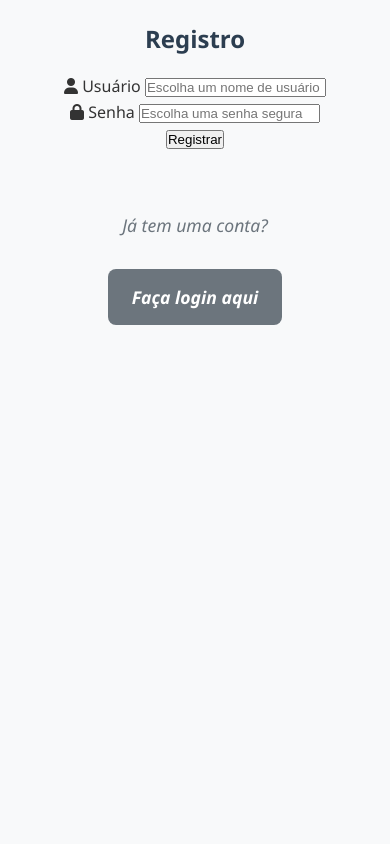
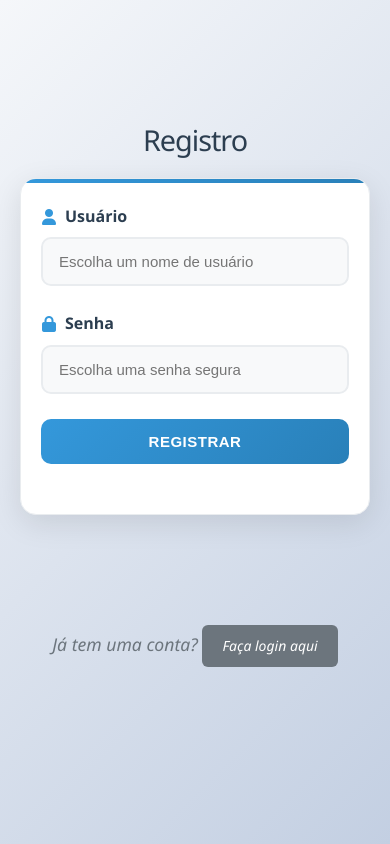
Before and after one commit to GorilAas/AcoesSite, a website: page registro.html in a window 390 px wide. Drawn offline with Linux system fonts and the light colour scheme.

Commit message:
Update style.css

```diff
--- a/CSS/style.css
+++ b/CSS/style.css
@@ -3,6 +3,213 @@
     Criado em: 6 de mai. de 2025
     Autor: Guilherme
 */
+/* ---------- ESTILOS PARA LOGIN E REGISTRO ---------- */
+
+/* Caixa principal do formulário */
+.login-box {
+    background: white;
+    border: 1px solid #e9ecef;
+    border-radius: 16px;
+    padding: 40px;
+    margin: 40px auto;
+    max-width: 450px;
+    box-shadow: 0 8px 30px rgba(0,0,0,0.1);
+    position: relative;
+    overflow: hidden;
+}
+
+.login-box::before {
+    content: '';
+    position: absolute;
+    top: 0;
+    left: 0;
+    right: 0;
+    height: 4px;
+    background: linear-gradient(90deg, #3498db, #2980b9);
+}
+
+/* Estilos dos campos do formulário */
+.login-box form div {
+    margin-bottom: 25px;
+}
+
+.login-box label {
+    display: block;
+    margin-bottom: 8px;
+    color: #2c3e50;
+    font-weight: 600;
+    font-size: 16px;
+    display: flex;
+    align-items: center;
+    gap: 8px;
+}
+
+.login-box label i {
+    color: #3498db;
+    width: 16px;
+}
+
+.login-box input[type="text"],
+.login-box input[type="password"] {
+    width: 100%;
+    padding: 16px 20px;
+    border: 2px solid #e9ecef;
+    border-radius: 10px;
+    font-size: 16px;
+    transition: all 0.3s ease;
+    background: #f8f9fa;
+}
+
+.login-box input[type="text"]:focus,
+.login-box input[type="password"]:focus {
+    border-color: #3498db;
+    box-shadow: 0 0 0 3px rgba(52, 152, 219, 0.1);
+    outline: none;
+    background: white;
+}
+
+.login-box input[type="submit"] {
+    width: 100%;
+    padding: 16px 20px;
+    background: linear-gradient(135deg, #3498db, #2980b9);
+    color: white;
+    border: none;
+    border-radius: 10px;
+    font-size: 18px;
+    font-weight: 600;
+    cursor: pointer;
+    transition: all 0.3s ease;
+    text-transform: uppercase;
+    letter-spacing: 0.5px;
+}
+
+.login-box input[type="submit"]:hover {
+    background: linear-gradient(135deg, #2980b9, #1f5582);
+    transform: translateY(-2px);
+    box-shadow: 0 8px 25px rgba(52, 152, 219, 0.3);
+}
+
+.login-box input[type="submit"]:active {
+    transform: translateY(0);
+}
+
+/* Mensagens de erro e sucesso */
+.mensagem-erro,
+.mensagem-sucesso {
+    padding: 15px 20px;
+    border-radius: 8px;
+    margin-top: 20px;
+    font-weight: 500;
+    text-align: center;
+    display: none; /* Inicialmente oculta */
+}
+
+.mensagem-erro {
+    background: #ffeaea;
+    color: #721c24;
+    border: 1px solid #f5c6cb;
+}
+
+.mensagem-sucesso {
+    background: #d4edda;
+    color: #155724;
+    border: 1px solid #c3e6cb;
+}
+
+/* Quando as mensagens são exibidas */
+.mensagem-erro:not(:empty),
+.mensagem-sucesso:not(:empty) {
+    display: block;
+    animation: fadeIn 0.4s ease-out;
+}
+
+/* Espaçamento para os links */
+.mt-20 {
+    margin-top: 20px;
+}
+
+/* Ajustes no link de registro/login */
+.text-center .voltar-link {
+    display: inline-flex;
+    align-items: center;
+    gap: 8px;
+    background: #6c757d;
+    color: white;
+    padding: 10px 20px;
+    text-decoration: none;
+    border-radius: 6px;
+    font-weight: 500;
+    font-size: 14px;
+    transition: all 0.3s ease;
+}
+
+.text-center .voltar-link:hover {
+    background: #5a6268;
+    transform: translateY(-1px);
+    text-decoration: none;
+    color: white;
+    box-shadow: 0 4px 10px rgba(108, 117, 125, 0.2);
+}
+
+/* Centralização do container de login */
+body {
+    display: flex;
+    align-items: center;
+    justify-content: center;
+    min-height: 100vh;
+    background: linear-gradient(135deg, #f5f7fa 0%, #c3cfe2 100%);
+}
+
+.container {
+    width: 100%;
+    max-width: 500px;
+    margin: 0 auto;
+    padding: 20px;
+}
+
+/* Título da página */
+.container h1 {
+    color: #2c3e50;
+    font-size: 2.5em;
+    margin-bottom: 10px;
+    text-align: center;
+    font-weight: 300;
+    letter-spacing: -1px;
+}
+
+/* Responsividade para login */
+@media (max-width: 768px) {
+    .login-box {
+        padding: 30px 25px;
+        margin: 20px auto;
+    }
+
+    .container h1 {
+        font-size: 2em;
+    }
+
+    body {
+        padding: 15px;
+    }
+}
+
+@media (max-width: 480px) {
+    .login-box {
+        padding: 25px 20px;
+        margin: 15px auto;
+    }
+
+    .container h1 {
+        font-size: 1.8em;
+    }
+
+    .login-box input[type="text"],
+    .login-box input[type="password"],
+    .login-box input[type="submit"] {
+        padding: 14px 16px;
+        font-size: 15px;
+    }
+}
 
 /* ---------- RESET E ESTILO GLOBAL ---------- */
 * {
```
